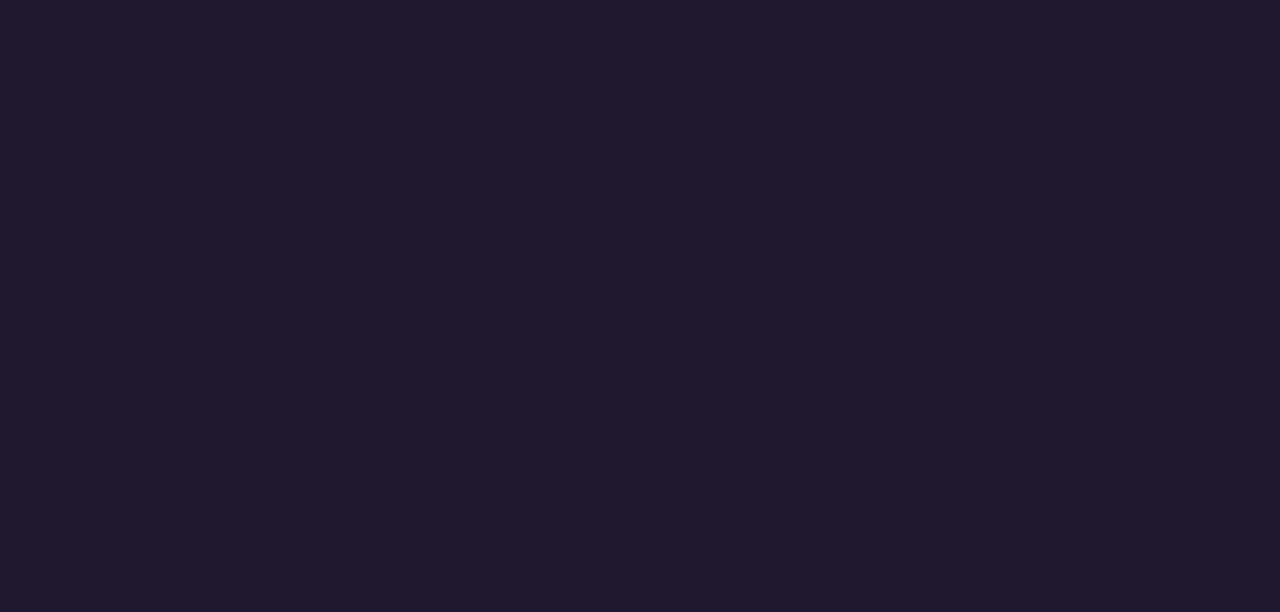
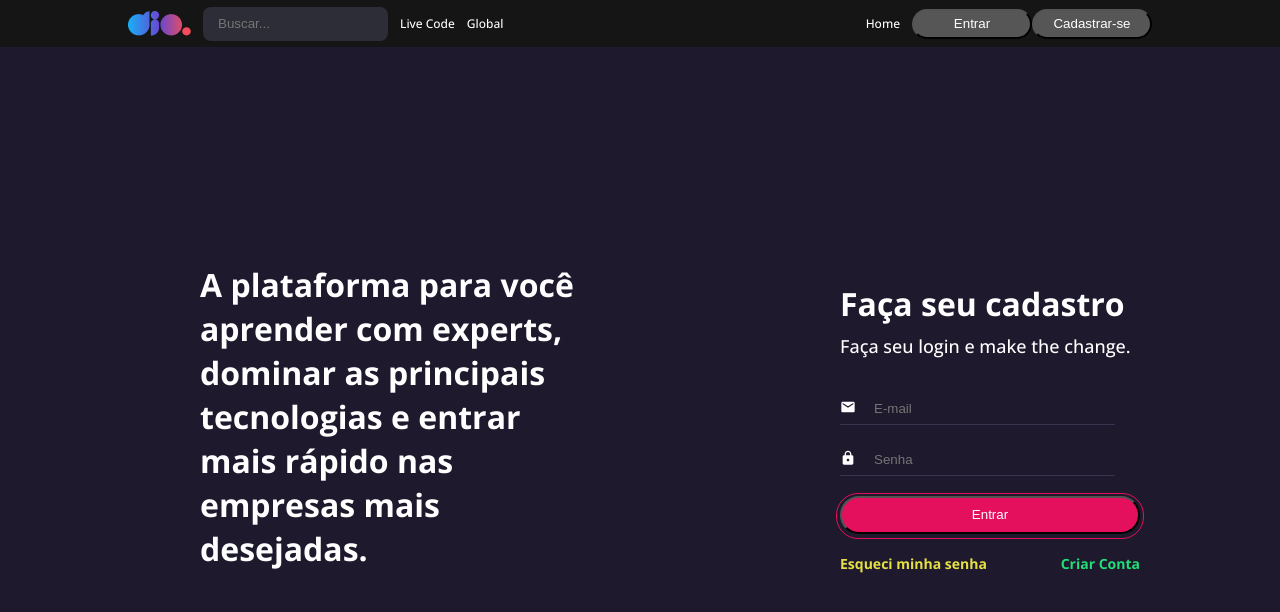
Before and after one commit to denisonkolling/dio-react, a React (Vite) app: page /signin in a window 1280 px wide. Before the commit this address had no page. Shown: the top 612 px of the page. Built offline with nearby package versions, Linux system fonts and the light colour scheme.

Commit message:
refactor: update login to signin

```diff
--- a/index.html
+++ b/index.html
@@ -4,7 +4,7 @@
 		<meta charset="UTF-8" />
 		<link rel="icon" type="image/svg+xml" href="/vite.svg" />
 		<meta name="viewport" content="width=device-width, initial-scale=1.0" />
-		<title>Vite + React</title>
+		<title>DIO | Codifique o seu futuro</title>
 		<link rel="preconnect" href="https://fonts.googleapis.com" />
 		<link rel="preconnect" href="https://fonts.gstatic.com" crossorigin />
 		<link
--- a/src/App.jsx
+++ b/src/App.jsx
@@ -1,12 +1,12 @@
 import { Route, Router, Routes } from 'react-router-dom';
 import Home from './pages/home';
-import Login from './pages/login';
+import Signin from './pages/signin';
 
 function App() {
 	return (
 		<Routes>
 			<Route path="/" element={<Home />} />
-			<Route path="/login" element={<Login />} />
+			<Route path="/signin" element={<Signin />} />
 		</Routes>
 	);
 }
--- a/src/pages/login/index.jsx
+++ b/src/pages/signin/index.jsx
@@ -16,7 +16,7 @@
 	password: yup.string().min(6, 'No mínimo 6 caracteres').required('Campo obrigatório.'),
 }).required()
 
-const Login = () => {
+const Signin = () => {
 
 	const navigate = useNavigate();
 
@@ -57,7 +57,7 @@
 				<Column>
 					<Wrapper>
 						<TitleLogin>Faça seu cadastro</TitleLogin>
-						<SubtitleLogin>Faça seu login e make the change._</SubtitleLogin>
+						<SubtitleLogin>Faça seu login e make the change.</SubtitleLogin>
 						<form onSubmit={handleSubmit(onSubmit)}>
 							<Input placeholder="E-mail"	leftIcon={<MdEmail />}
 								name="email"
@@ -82,4 +82,4 @@
 	);
 };
 
-export default Login;
+export default Signin;
--- a/src/pages/login/styles.js
+++ b/src/pages/signin/styles.js
@@ -2,10 +2,8 @@
 
 export const Container = styled.main`
     width: 100%;
-    max-width: 80%;
-    margin: 0 auto;
-    margin-top: 120px;
-
+    height: 95vh;
+    margin: auto;
     display: flex;
     flex-direction: row;
     justify-content: space-between;
@@ -18,6 +16,7 @@
 
 export const Column = styled.div`
     flex: 1;
+    margin-left: 200px;
 `
 
 export const Row = styled.div`
@@ -26,6 +25,7 @@
     justify-content: space-between;
     align-items: center;
     margin-top: 20px;
+
 `
 
 export const Title = styled.h2`
```
